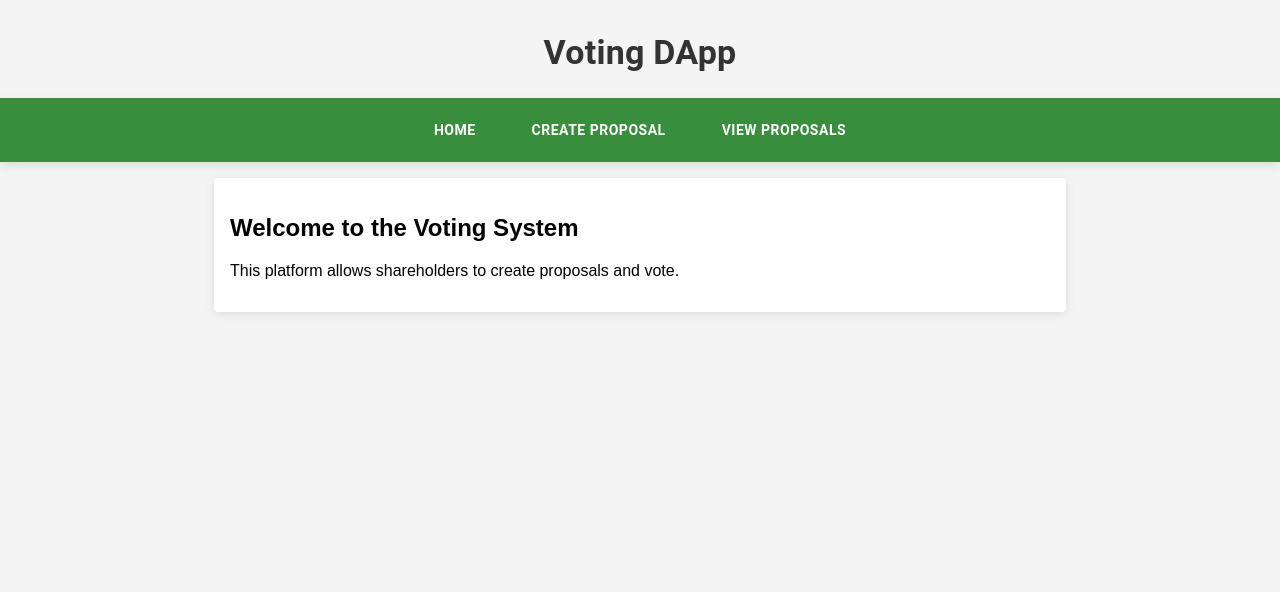
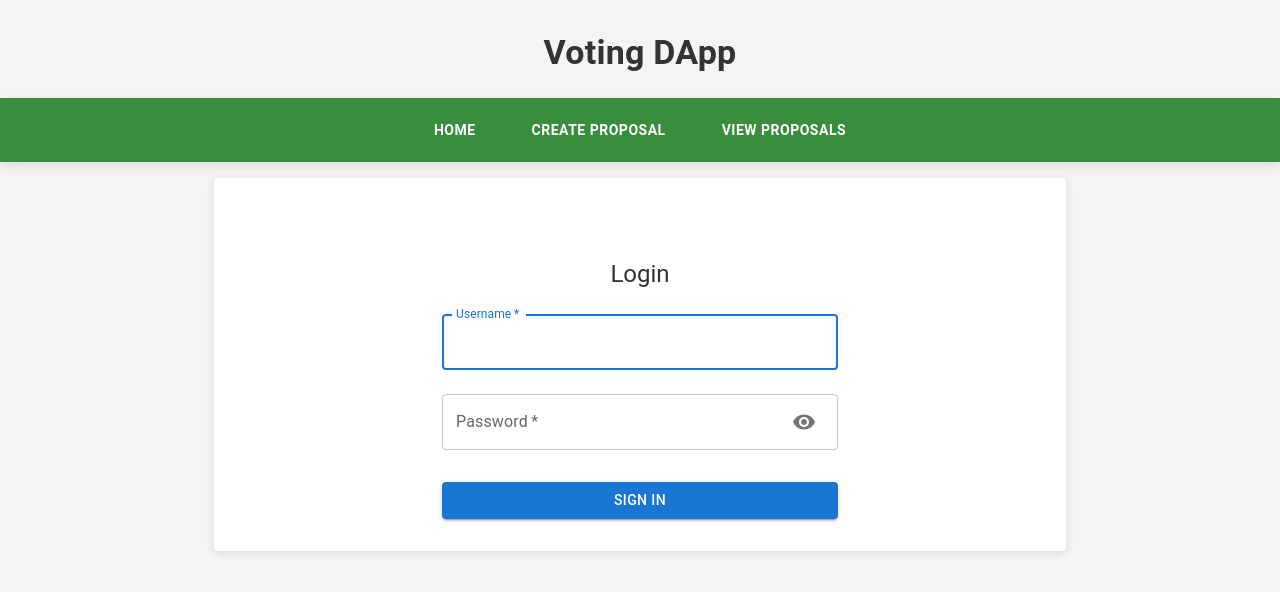
Before and after one commit to Elias-Hasslow/IS452_Project, a React (Create React App) app: page / in a window 1280 px wide. Shown: the top 592 px of the page. Built offline with nearby package versions, Linux system fonts and the light colour scheme; no server answers.

Commit message:
small fixes, logins

```diff
--- a/src/App.js
+++ b/src/App.js
@@ -1,7 +1,7 @@
 import React, { useEffect, useState } from 'react';
 import './App.css';
 import Web3 from 'web3';
-import { BrowserRouter as Router, Route, Routes, Link } from 'react-router-dom';
+import { BrowserRouter as Router, Route, Routes, Link, Navigate } from 'react-router-dom';
 import Home from './components/Home'; // Create this component
 import CreateProposal from './components/CreateProposal'; // Create this component
 import Vote from './components/Vote'; // Create this component
@@ -9,6 +9,7 @@ import ViewProposals from './components/ViewProposals'; // Create this component
 import Results from './components/Results'; // Create this component
 import VotingSystem from './VotingSystem.json'; // Import your contract ABI
 import IndividualProposal from './components/IndividualProposal';
+import LoginPage from './components/LoginPage';
 
 import { Box, Container, AppBar, Toolbar, Typography, Button } from '@mui/material';
 
@@ -16,6 +17,8 @@ const App = () => {
   const [account, setAccount] = useState('');
   const [web3, setWeb3] = useState(null);
   const [contract, setContract] = useState(null);
+  const [isAuthenticated, setIsAuthenticated] = useState(false);
+
 
   function NavButton({ to, label }) {
     return (
@@ -85,6 +88,11 @@ const App = () => {
     initWeb3();
   }, []);
 
+  const handleLogout = () => {
+    sessionStorage.removeItem('walletAddress');
+    setIsAuthenticated(false);
+  }
+
   return (
     <Router>
       <div>
@@ -110,11 +118,13 @@ const App = () => {
         }}>
           <Toolbar sx={{ justifyContent: 'center' }}>
             <Box sx={{ display: 'flex', gap: 2 }}>
-              <NavButton to="/" label="Home" />
+              <NavButton to="/homepage" label="Home" />
               <NavButton to="/create" label="Create Proposal" />
               {/* <NavButton to="/vote" label="Vote" /> */}
               <NavButton to="/proposals" label="View Proposals" />
               {/* <NavButton to="/results" label="Results" /> */}
+              {isAuthenticated ? <NavButton onClick={handleLogout} to="/" label="Logout" />: null}
+
             </Box>
           </Toolbar>
         </AppBar>
@@ -125,12 +135,13 @@ const App = () => {
             <Box>
               {/* Pass account and contract to components */}
               <Routes>
-                <Route path="/" element={<Home account={account} />} />
-                <Route path="/create" element={<CreateProposal account={account} contract={contract} />} />
-                <Route path="/vote" element={<Vote account={account} contract={contract} />} />
-                <Route path="/proposals" element={<ViewProposals account={account} contract={contract} />} />
-                <Route path="/proposals/:id" element={<IndividualProposal account={account} contract={contract} />} />
-                <Route path="/results" element={<Results account={account} contract={contract} />} />
+                <Route path="/" element={<LoginPage setAuth={setIsAuthenticated}/>} />
+                <Route path="/homepage" element={<Home account={account} />} />
+                <Route path="/create" element={isAuthenticated ? <CreateProposal account={account} contract={contract} />: <Navigate to="/" />} />
+                {/* <Route path="/vote" element={<Vote account={account} contract={contract} />} /> */}
+                <Route path="/proposals" element={isAuthenticated ? <ViewProposals account={account} contract={contract} /> : <Navigate to="/" />} />
+                <Route path="/proposals/:id" element={isAuthenticated ? <IndividualProposal account={account} contract={contract} /> : <Navigate to="/" />} />
+                {/* <Route path="/results" element={<Results account={account} contract={contract} />} /> */}
               </Routes>
             </Box>
           </Box>
--- a/src/axios/proposal.js
+++ b/src/axios/proposal.js
@@ -22,7 +22,12 @@ export const getUniqueProposal = async (proposalId) => {
 
 export const postProposal = async (proposal) => {
     try {
-        const response = await axios.post('/proposals', proposal);
+        const response = await axios.post('/proposals', proposal, {
+            headers: {
+              'Content-Type': 'application/json',
+            },
+          }
+        );
         return response.data;
     } catch (error) {
         console.error("Error posting proposal:", error);
--- a/src/components/CreateProposal.js
+++ b/src/components/CreateProposal.js
@@ -6,6 +6,7 @@ import DeleteIcon from '@mui/icons-material/Delete';
 import { postProposal } from '../axios/proposal';
 import axios from 'axios';
 import { getUsers } from '../axios/users';
+import { addSecondsToCurrentDate } from './datetimeHelper';
 
 const CreateProposal = ({ account, contract }) => {
   const [name, setName] = useState('');
@@ -47,19 +48,44 @@ const CreateProposal = ({ account, contract }) => {
 
     try {
       // Call the smart contract function to create a proposal
-      const result = await contract.methods.createProposal(name, description, duration)
-        .send({ from: account });
+      // const result = await contract.methods.createProposal(name, description, duration)
+      //   .send({ from: account });
 
+      let deadline = addSecondsToCurrentDate(duration);
+
+      let proposal = JSON.stringify({
+        "name": name,
+        "description": description,
+        "deadline": deadline,
+      })
+
+      console.log(proposal)
+
+      const result = await postProposal(proposal);
+
+      if (result) {
+        console.log("Proposal submitted successfully:", result);
+      } else {
+        console.error("Error submitting proposal");
+      }
+      // if (selectedUserTokenPairs.length > 0) {
+      //   // Call the smart contract function to add voters to the proposal
+      //   for (let i = 0; i < selectedUserTokenPairs.length; i++) {
+      //     const { userId, tokens } = selectedUserTokenPairs[i];
+      //     await contract.methods.assignTokens(result.transactionHash, userId, tokens)
+      //       .send({ from: account });
+      //   }
+      // }
     //   // Transaction was successful, add proposal to backend database
-      await axios.post('http://localhost:5000/proposals', {
-        proposal_address: result.transactionHash,
-        name,
-        description,
-        duration,
-      });
+      // await axios.post('http://localhost:5000/proposals', {
+      //   proposal_address: result.transactionHash,
+      //   name,
+      //   description,
+      //   duration,
+      // });
 
     //   // Update message on success
-      setMessage(`Proposal created successfully! Transaction hash: ${result.transactionHash}`);
+      //setMessage(`Proposal created successfully! Transaction hash: ${result.transactionHash}`);
     } catch (error) {
       console.error('Error creating proposal:', error);
       setMessage('An error occurred while creating the proposal. Check the console for details.');
--- /dev/null
+++ b/src/components/LoginPage.js
@@ -0,0 +1,132 @@
+import React, { useEffect, useState } from 'react';
+import { useNavigate } from 'react-router-dom';
+import { Box, Button, TextField, Typography, Container, IconButton, InputAdornment } from '@mui/material';
+import { Visibility, VisibilityOff } from '@mui/icons-material';
+
+import { getUsers } from '../axios/users';
+
+
+// const xorHash = (input, key) => {
+//   return input
+//     .split('')
+//     .map((char) => String.fromCharCode(char.charCodeAt(0) ^ key))
+//     .join('');
+// };
+
+const LoginPage = ({ setAuth }) => {
+  const [username, setUsername] = useState('');
+  const [password, setPassword] = useState('');
+  const [showPassword, setShowPassword] = useState(false);
+  const [users, setUsers] = useState({});
+
+  const navigate = useNavigate();
+
+  const correctHashedPassword = "password"; // Store this securely
+  const xorKey = 11111111;
+
+  useEffect(() => {
+    getUsers().then((response) => {
+      let walletArray = []
+      response.forEach((user) => {
+        walletArray[user.username] = user.wallet_address;
+      });
+      setUsers(walletArray);
+      console.log(walletArray);
+    });
+  }, []);
+
+  const handleLogin = () => {
+    //const hashedInput = xorHash(password, xorKey);
+    if (users) {
+      if (password === correctHashedPassword && users[username])  {
+
+        const walletAddress = users[username];
+        sessionStorage.setItem('walletAddress', walletAddress);
+
+        setAuth(true); // Set authentication to true
+        navigate('/homepage'); // Redirect to home page
+      } else {
+        alert('Incorrect password');
+      }
+    }
+  };
+
+  const handleClickShowPassword = () => {
+    setShowPassword(!showPassword); // Toggle password visibility
+  };
+
+  return (
+    <Container component="main" maxWidth="xs">
+      <Box
+        sx={{
+          marginTop: 8,
+          display: 'flex',
+          flexDirection: 'column',
+          alignItems: 'center',
+        }}
+      >
+        <Typography component="h1" variant="h5">
+          Login
+        </Typography>
+        <Box
+          component="form"
+          onSubmit={(e) => {
+            e.preventDefault();
+            handleLogin();
+          }}
+          noValidate
+          sx={{ mt: 1 }}
+        >
+          <TextField
+            variant="outlined"
+            margin="normal"
+            required
+            fullWidth
+            id="username"
+            label="Username"
+            name="username"
+            autoComplete="username"
+            value={username}
+            onChange={(e) => setUsername(e.target.value)}
+            autoFocus
+          />
+          <TextField
+            variant="outlined"
+            margin="normal"
+            required
+            fullWidth
+            name="password"
+            label="Password"
+            type={showPassword ? 'text' : 'password'}
+            id="password"
+            autoComplete="current-password"
+            value={password}
+            onChange={(e) => setPassword(e.target.value)}
+            InputProps={{
+              endAdornment: (
+                <InputAdornment position="end">
+                  <IconButton
+                    onClick={handleClickShowPassword}
+                    aria-label="toggle password visibility"
+                  >
+                    {showPassword ? <VisibilityOff /> : <Visibility />}
+                  </IconButton>
+                </InputAdornment>
+              ),
+            }}
+          />
+          <Button
+            type="submit"
+            fullWidth
+            variant="contained"
+            sx={{ mt: 3, mb: 2 }}
+          >
+            Sign In
+          </Button>
+        </Box>
+      </Box>
+    </Container>
+  );
+};
+
+export default LoginPage;
--- a/src/components/ViewProposals.js
+++ b/src/components/ViewProposals.js
@@ -47,6 +47,9 @@ const ViewProposals = ({ contract }) => {
     else if (pastProposals.length > 0){
       console.log("Past Proposals: ", pastProposals);
     }
+    const walletAddress = sessionStorage.getItem('walletAddress');
+    //console.log(walletAddress); // Use this value as needed
+
   }, [activeProposals]);
 
   const fetchProposals = useCallback(async () => {
--- /dev/null
+++ b/src/components/datetimeHelper.js
@@ -0,0 +1,29 @@
+// Export function to format Date to string in '%Y-%m-%d %H:%M:%S' format
+export const formatDate = (date) => {
+    const year = date.getFullYear();
+    const month = String(date.getMonth() + 1).padStart(2, '0'); // Add leading zero if necessary
+    const day = String(date.getDate()).padStart(2, '0');
+    const hours = String(date.getHours()).padStart(2, '0');
+    const minutes = String(date.getMinutes()).padStart(2, '0');
+    const seconds = String(date.getSeconds()).padStart(2, '0');
+
+    return `${year}-${month}-${day} ${hours}:${minutes}:${seconds}`;
+  };
+
+  // Export function to parse the string back to a Date object
+  export const parseDate = (dateString) => {
+    const [datePart, timePart] = dateString.split(' ');
+
+    const [year, month, day] = datePart.split('-').map(Number);
+    const [hours, minutes, seconds] = timePart.split(':').map(Number);
+
+    // Create and return the Date object
+    return new Date(year, month - 1, day, hours, minutes, seconds);
+  };
+
+  // Export function to add seconds to the current date and return formatted date
+  export const addSecondsToCurrentDate = (seconds) => {
+    const currentDate = new Date();
+    currentDate.setSeconds(currentDate.getSeconds() + seconds);  // Add the input seconds to the current date
+    return formatDate(currentDate);  // Return the formatted date
+  };
```
Also changed, not shown: 1 other file (tests, documents, lock files or other folders).
